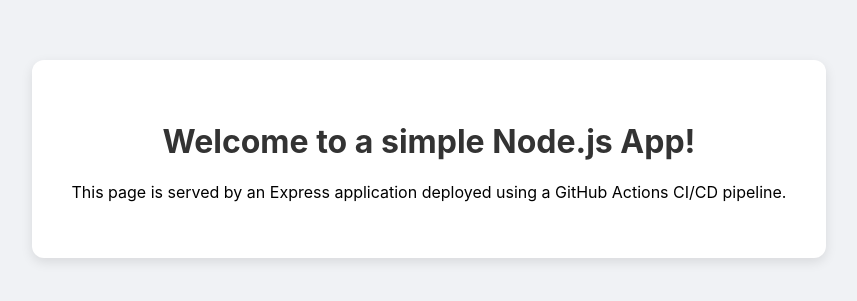
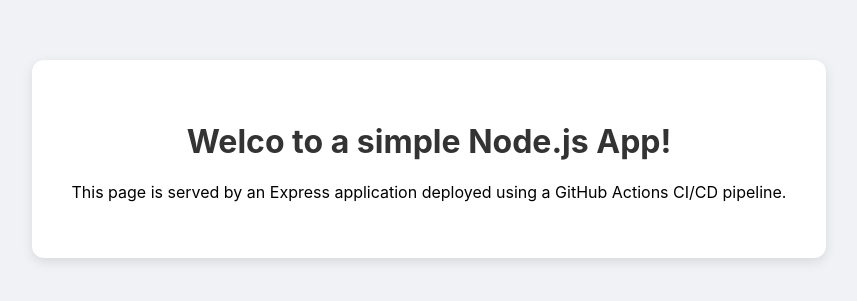
Before and after one commit to DavidJohnsonVTA/cmpe131-08, a website: page index.html in a window 1280 px wide. Shown: the part 241-542 px from the top of the page, without its empty margins (211-1068 px from the left). Drawn offline with Linux system fonts and the light colour scheme.

```diff
--- a/index.html
+++ b/index.html
@@ -8,7 +8,7 @@
 </head>
 <body>
     <div class="container">
-        <h1>Welcome to a simple Node.js App! </h1>
+        <h1>Welco to a simple Node.js App! </h1>
         <p>This page is served by an Express application deployed using a GitHub Actions CI/CD pipeline.</p>
     </div>
 </body>
```
